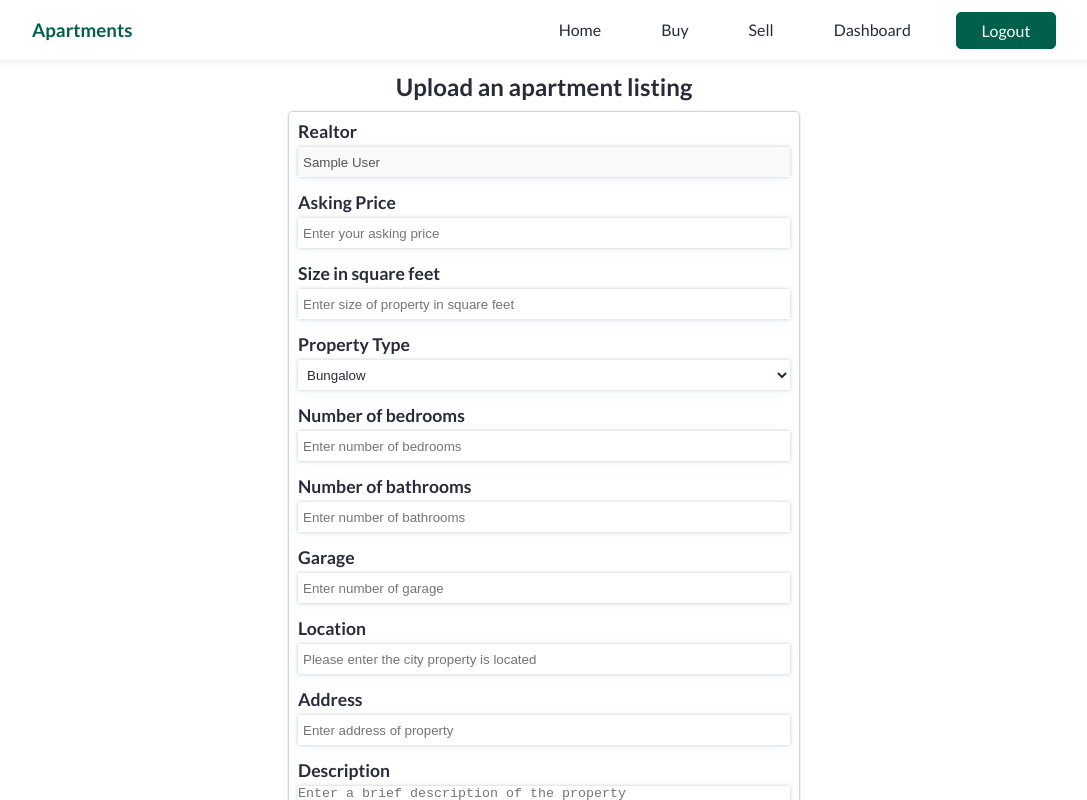
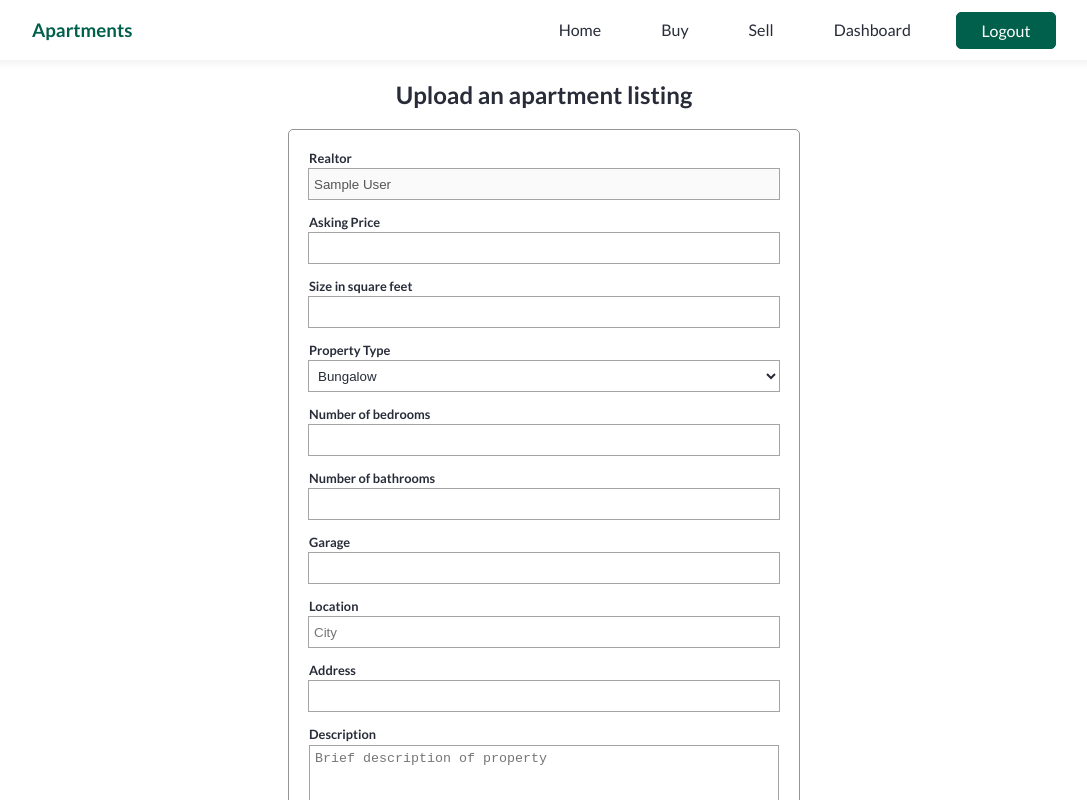
Before and after one commit to segundevs/apartments-listing, a React (Create React App) app: page /sell in a window 1280 px wide. Shown: the top 800 px of the page, without its empty margins (96-1183 px from the left). Built offline with nearby package versions, Linux system fonts and the light colour scheme; no server answers; sample sign-in values are in the browser's storage.

Commit message:
modified pages and components

```diff
--- a/src/components/Copyright.jsx
+++ b/src/components/Copyright.jsx
@@ -1,14 +1,10 @@
 import Typography from '@mui/material/Typography';
-import Link from '@mui/material/Link';
+
+
 const Copyright = (props) => {
   return (
-     <Typography variant="body2" color="text.secondary" align="center" {...props}>
-      {'Copyright © '}
-      <Link color="inherit" href="https://mui.com/">
-        Apartments
-      </Link>{' '}
-      {new Date().getFullYear()}
-      {'.'}
+     <Typography variant="body2" color="text.primary" align="center" {...props} mb={3}>
+      {'Copyright © '} Apartments {new Date().getFullYear()}
     </Typography>
   );
 }
--- a/src/components/Footer/footer.style.scss
+++ b/src/components/Footer/footer.style.scss
@@ -12,7 +12,7 @@
     display: flex;
     flex-direction: row;
     justify-content: space-between;
-    margin: 100px auto;
+    margin: 100px auto 40px auto;
   }
 }
 
--- a/src/components/Header/header.style.scss
+++ b/src/components/Header/header.style.scss
@@ -18,11 +18,6 @@
   justify-content: space-between;
   align-items: center;
   height: 40px;
-
-  // .nav__brand {
-  //   height: 500%;
-  //   margin-left: -55px;
-  // }
 
   .nav__brand {
     text-decoration: none;
@@ -49,7 +44,7 @@
   color: $text-secondary;
   padding: 8px 15px;
 
-  &:hover {
+  &:hover:not(.login) {
     border-bottom: 2px solid $secondary-color;
     margin-bottom: -2px;
   }
@@ -102,7 +97,7 @@
   &:hover {
     background-color: $primary-color;
     color: $white;
-    border: 1px solid $primary-color;
+    border: -1px solid $primary-color;
 
     @include md {
       background-color: $white;
--- a/src/pages/Dashboard/Dashboard.jsx
+++ b/src/pages/Dashboard/Dashboard.jsx
@@ -57,8 +57,8 @@ const Dashboard = () => {
 
   return (
     <div className="dashboard__container">
-      <h2>{`${user.displayName}'s dashboard`}</h2>
-      <h4>{`Welcome ${user.displayName}, ${currentUserData.length > 0 ? 'view your current listings below' : 'you currently do not have any listing'}`}</h4>
+      <h2>{`Welcome ${user.displayName}`}</h2>
+      <p>{`${currentUserData.length > 0 ? 'View your current listings below' : 'There\'s nothing to see here yet'}`}</p>
       {/* If current user has listing, display them, else display null */}
       {currentUserData ? currentUserData.map(apt => (
         <div className="dashboard-card" key={apt._id}>
--- a/src/pages/Dashboard/dashboard.style.scss
+++ b/src/pages/Dashboard/dashboard.style.scss
@@ -13,8 +13,7 @@
     margin-bottom: 10px;
   }
 
-  h4 {
-    text-transform: capitalize;
+  p {
     margin-bottom: 20px;
   }
 
--- a/src/pages/Home/Home.jsx
+++ b/src/pages/Home/Home.jsx
@@ -8,6 +8,7 @@ import VideoComp from '../../components/VideoComp/VideoComp';
 import ClientReviews from '../../components/ClientReviews/ClientReviews';
 import GetListed from '../../components/GetListed/GetListed';
 import Footer from '../../components/Footer/Footer';
+import Copyright from '../../components/Copyright';
 
 import './home.style.scss';
 
@@ -24,6 +25,7 @@ const Home = () => {
       <ClientReviews />
       <GetListed />
       <Footer />
+      <Copyright />
     </React.Fragment>
   )
 }
--- a/src/pages/Sell/Sell.jsx
+++ b/src/pages/Sell/Sell.jsx
@@ -118,12 +118,12 @@ const Sell = () => {
 
         <div className="input__container">
           <label>Asking Price</label>
-          <input type="number" value={listingData.price} onChange={(e) => setListingData({...listingData, price: e.target.value})} required placeholder="Enter your asking price"/>
+          <input type="number" value={listingData.price} onChange={(e) => setListingData({...listingData, price: e.target.value})} required />
         </div>
 
         <div className="input__container">
           <label>Size in square feet</label>
-          <input type="number" value={listingData.size} onChange={(e) => setListingData({...listingData, size: e.target.value})} required placeholder="Enter size of property in square feet"/>
+          <input type="number" value={listingData.size} onChange={(e) => setListingData({...listingData, size: e.target.value})} required />
         </div>
 
         <div className="input__container">
@@ -142,32 +142,32 @@ const Sell = () => {
 
         <div className="input__container">
           <label>Number of bedrooms</label>
-          <input type="number" value={listingData.bedrooms} onChange={(e) => setListingData({...listingData, bedrooms: e.target.value})} required placeholder="Enter number of bedrooms"/>
+          <input type="number" value={listingData.bedrooms} onChange={(e) => setListingData({...listingData, bedrooms: e.target.value})} required />
         </div>
 
         <div className="input__container">
           <label>Number of bathrooms</label>
-          <input type="number" value={listingData.bathrooms} onChange={(e) => setListingData({...listingData, bathrooms: e.target.value})} required placeholder="Enter number of bathrooms"/>
+          <input type="number" value={listingData.bathrooms} onChange={(e) => setListingData({...listingData, bathrooms: e.target.value})} required />
         </div>
 
         <div className="input__container">
           <label>Garage</label>
-          <input type="number" value={listingData.garage} onChange={(e) => setListingData({...listingData, garage: e.target.value})} required placeholder="Enter number of garage"/>
+          <input type="number" value={listingData.garage} onChange={(e) => setListingData({...listingData, garage: e.target.value})} required />
         </div>
 
         <div className="input__container">
           <label>Location</label>
-          <input type="text" value={listingData.location} onChange={(e) => setListingData({...listingData, location: e.target.value})} required placeholder="Please enter the city property is located"/>
+          <input type="text" value={listingData.location} onChange={(e) => setListingData({...listingData, location: e.target.value})} required placeholder="City"/>
         </div>
 
         <div className="input__container">
           <label>Address</label>
-          <input type="text" value={listingData.address} onChange={(e) => setListingData({...listingData, address: e.target.value})} required placeholder="Enter address of property"/>
+          <input type="text" value={listingData.address} onChange={(e) => setListingData({...listingData, address: e.target.value})} required />
         </div>
 
         <div className="input__container">
           <label>Description</label>
-          <textarea cols="20" rows="10" value={listingData.description} onChange={(e) => setListingData({...listingData, description: e.target.value})} required placeholder="Enter a brief description of the property"></textarea>
+          <textarea cols="20" rows="10" value={listingData.description} onChange={(e) => setListingData({...listingData, description: e.target.value})} required placeholder="Brief description of property"></textarea>
         </div>
 
         <div className="input__container">
--- a/src/pages/Sell/sell.style.scss
+++ b/src/pages/Sell/sell.style.scss
@@ -4,19 +4,22 @@
 .sell-header {
   text-align: center;
   width: 80%;
-  margin: 10px auto;
+  margin: 80px auto 20px auto;
   color: $text-secondary;
 }
 
 .sell__container {
-  width: 80%;
+  width: 90%;
   margin: 10px auto 20px auto;
-  padding: 10px;
-  box-shadow: rgba(0, 0, 0, 0.05) 0px 0px 0px 1px,
-    rgb(209, 213, 219) 0px 0px 0px 1px inset;
+  padding: 20px;
+  border: 1px solid #979494;
   border-radius: 5px;
 
   @include md {
+    width: 70%;
+  }
+
+  @include lg {
     width: 50%;
   }
 
@@ -26,9 +29,9 @@
     margin-bottom: 15px;
 
     label {
-      margin-bottom: 5px;
-      font-weight: 700;
-      font-size: 1.1rem;
+      margin-bottom: 3px;
+      font-weight: 600;
+      font-size: 0.8rem;
       color: $text-secondary;
     }
 
@@ -36,20 +39,16 @@
     select {
       height: 30px;
       width: 100%;
-      outline: none;
       border: none;
+      outline: 1px solid #a3a4a5;
       padding: 5px;
-      box-shadow: rgba(67, 71, 85, 0.27) 0px 0px 0.25em,
-        rgba(90, 125, 188, 0.05) 0px 0.25em 1em;
     }
 
     textarea {
       height: 80px;
       width: 100%;
-      outline: none;
-      border: none;
-      box-shadow: rgba(67, 71, 85, 0.27) 0px 0px 0.25em,
-        rgba(90, 125, 188, 0.05) 0px 0.25em 1em;
+      border: 1px solid #a3a4a5;
+      padding: 5px;
     }
   }
 
```
